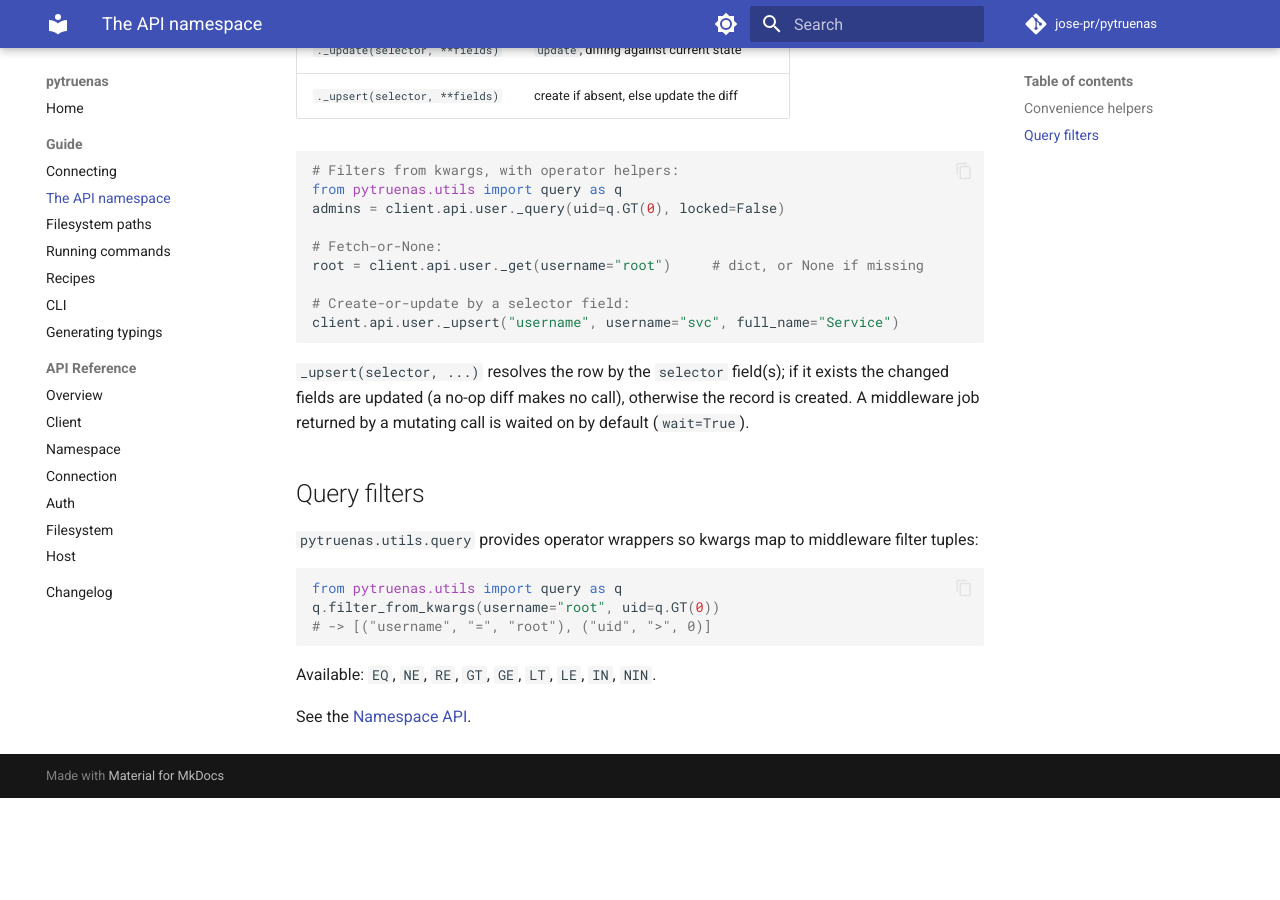
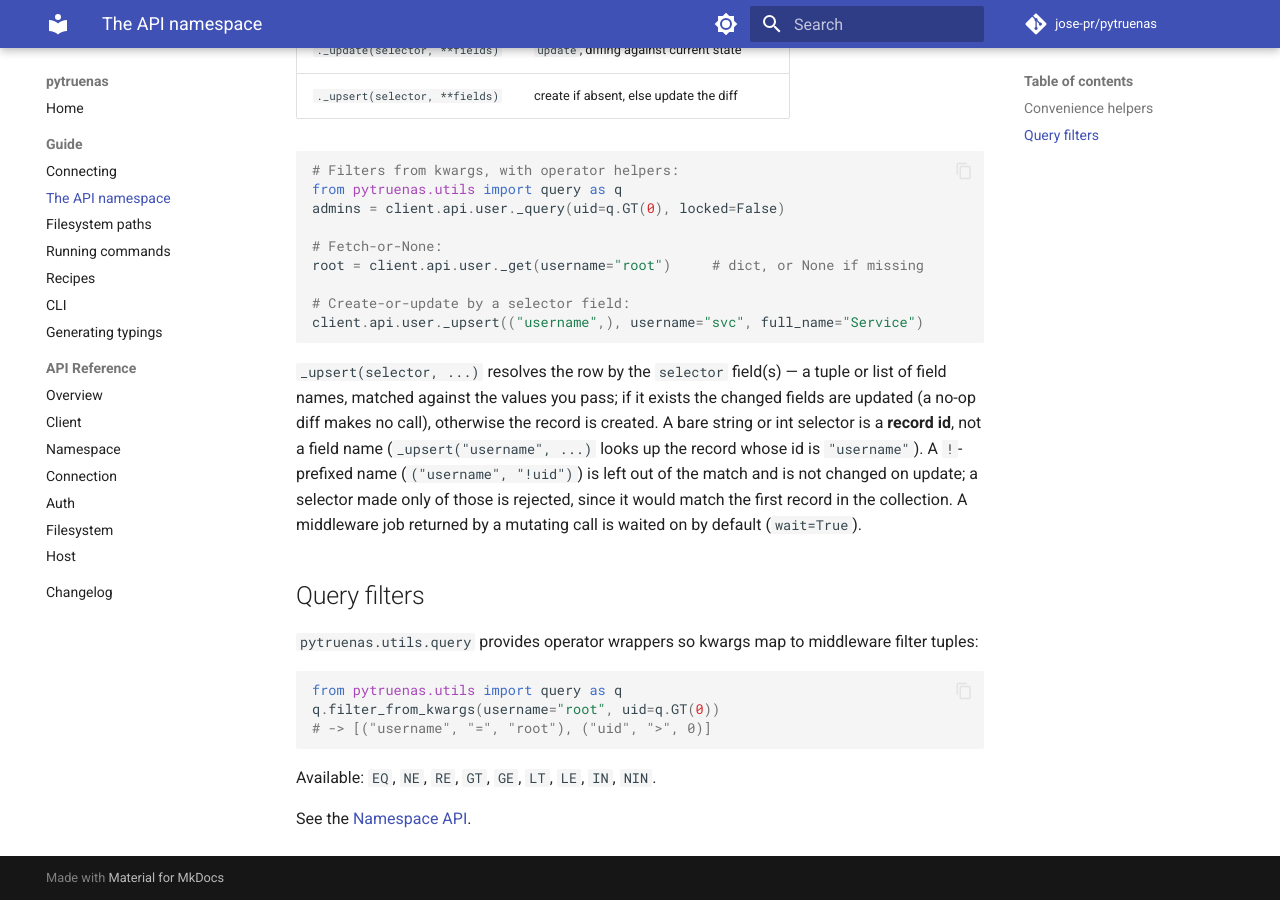
Before and after one commit to jose-pr/pytruenas, an MkDocs documentation site: the page built from docs/guide/api.md, in a window 1280 px wide and 900 px high, scrolled down 686 px. Built offline with MkDocs 1.6.1 and Material for MkDocs 9.7.7, drawn with Linux system fonts in a browser that asks for light colours; comment, search, counter and statistics services are not loaded; before the commit the page ends 1484 px from its top, so only the background shows below that.

Commit message:
docs: the _upsert example selects by ("username",), not "username"
A bare string selector is a record id, so the README, API guide and
recipes example looked up the record whose id is "username" and raised.
The API guide now says so, and explains `!`-prefixed names.

````diff
--- a/docs/guide/api.md
+++ b/docs/guide/api.md
@@ -33,12 +33,17 @@ admins = client.api.user._query(uid=q.GT(0), locked=False)
 root = client.api.user._get(username="root")     # dict, or None if missing
 
 # Create-or-update by a selector field:
-client.api.user._upsert("username", username="svc", full_name="Service")
+client.api.user._upsert(("username",), username="svc", full_name="Service")
 ```
 
-`_upsert(selector, ...)` resolves the row by the `selector` field(s); if it
-exists the changed fields are updated (a no-op diff makes no call), otherwise the
-record is created. A middleware job returned by a mutating call is waited on by
+`_upsert(selector, ...)` resolves the row by the `selector` field(s) — a tuple
+or list of field names, matched against the values you pass; if it exists the
+changed fields are updated (a no-op diff makes no call), otherwise the record is
+created. A bare string or int selector is a **record id**, not a field name
+(`_upsert("username", ...)` looks up the record whose id is `"username"`). A
+`!`-prefixed name (`("username", "!uid")`) is left out of the match and is not
+changed on update; a selector made only of those is rejected, since it would
+match the first record in the collection. A middleware job returned by a mutating call is waited on by
 default (`wait=True`).
 
 ## Query filters
````
Also changed, not shown: README.md (+1 -1 lines), docs/guide/recipes.md (+1 -1 lines).
